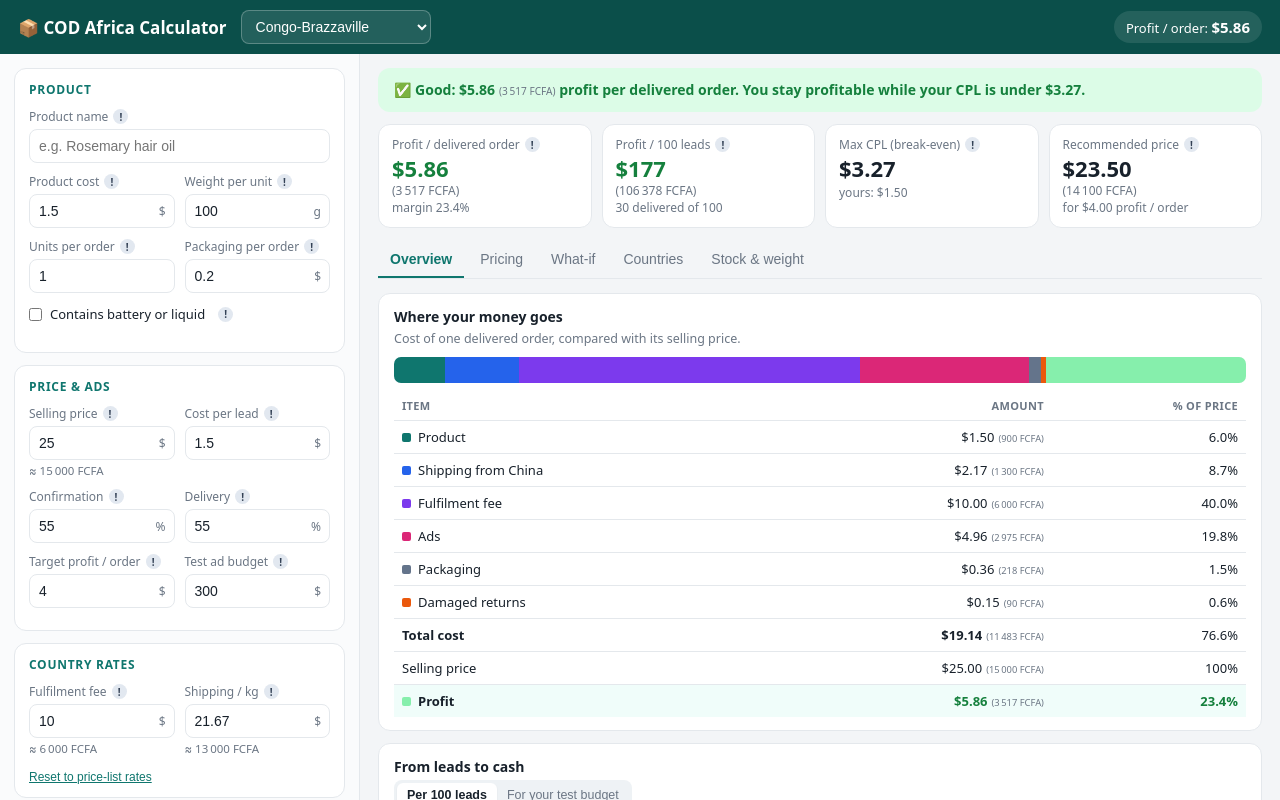
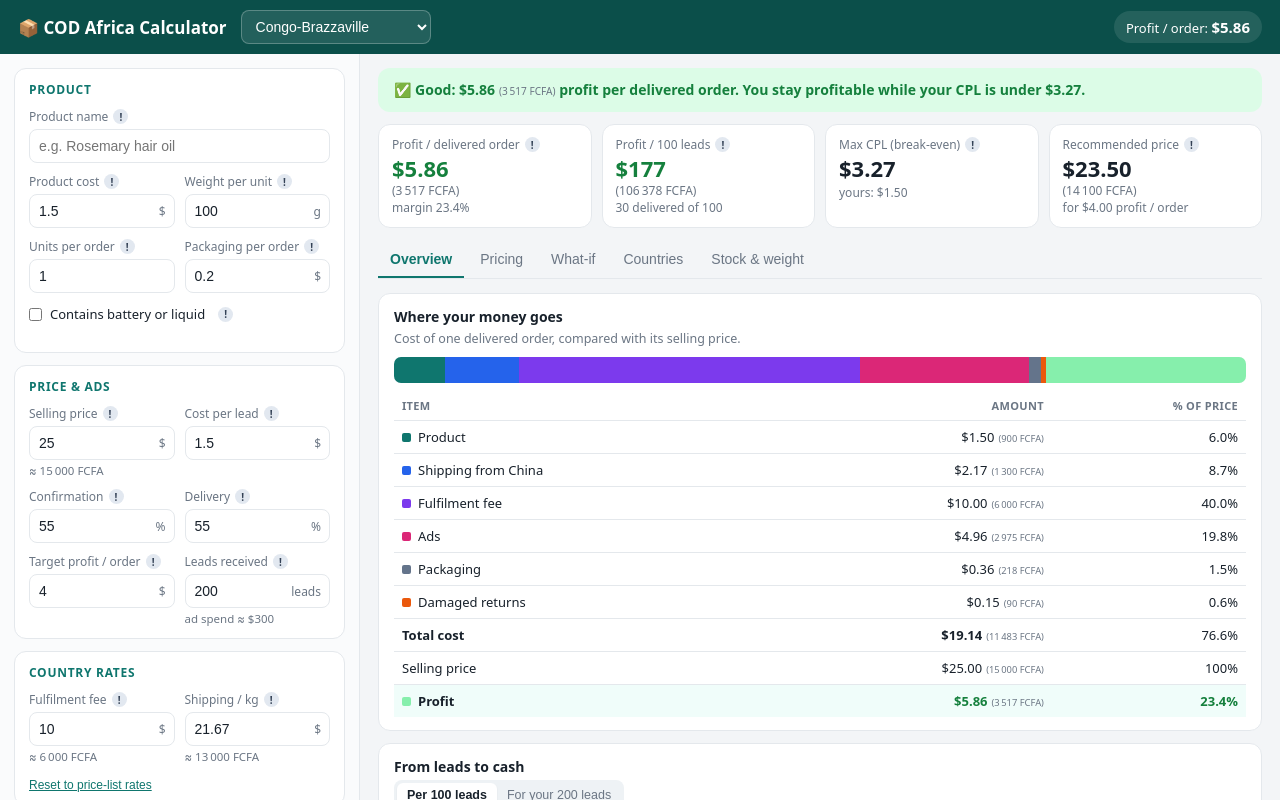
Before and after one commit to BahaKhmeissi/cod_calculator, a plain HTML site: page index.html in a window 1280 px wide. Drawn offline with Linux system fonts and the light colour scheme.

Commit message:
Add Leads received input (replaces test budget) and funnel view for your leads
Co-Authored-By: Claude Opus 5.5 <noreply@anthropic.com>
Claude-Session: https://claude.ai/code/session_018C5HA6Ap343AdpPwMeM3jn

```diff
--- a/index.html
+++ b/index.html
@@ -168,7 +168,7 @@
       </div>
       <div class="row">
         <div class="f"><label for="target">Target profit / order</label><div class="unit"><input id="target" type="number" step="any" min="0"><span>$</span></div></div>
-        <div class="f"><label for="budget">Test ad budget</label><div class="unit"><input id="budget" type="number" step="any" min="0"><span>$</span></div></div>
+        <div class="f"><label for="leads">Leads received</label><div class="unit"><input id="leads" type="number" step="1" min="0"><span>leads</span></div><div class="sub" id="leadsHint"></div></div>
       </div>
     </div>
 
@@ -222,7 +222,7 @@
       </div>
       <div class="card">
         <h4>From leads to cash</h4>
-        <div class="seg" id="funnelSeg"><button data-m="100" class="on">Per 100 leads</button><button data-m="budget">For your test budget</button></div>
+        <div class="seg" id="funnelSeg"><button data-m="100" class="on">Per 100 leads</button><button data-m="leads" id="leadsSeg">For your leads</button></div>
         <div class="funnel" id="funnel"></div>
         <div class="tbl"><table id="pnl"></table></div>
       </div>
@@ -300,7 +300,7 @@ const CUR_LABEL = {XAF:"FCFA", XOF:"FCFA", GNF:"GNF", USD:"$"};
 
 const DEFAULTS = {
   country:"CG", pname:"", cost:1.5, weight:100, units:1, extra:0.2, battery:false,
-  price:25, cpl:1.5, cr:55, dr:55, target:4, budget:300,
+  price:25, cpl:1.5, cr:55, dr:55, target:4, leads:200,
   cc:0, codPct:0, lossPct:5, rCFA:600, rGNF:8700, stock:300, overrides:{}, v:3
 };
 const STORE = "codAfricaCalc";
@@ -394,7 +394,7 @@ const TIPS = {
   cr:"Share of received orders confirmed by phone. Your partner's average: 50–55%.",
   dr:"Share of confirmed orders that are delivered and paid. Your partner's average: 50–55%.",
   target:"The profit you want on each delivered order. Used for the recommended price.",
-  budget:"What you plan to spend on ads for a test. Used in \"For your test budget\".",
+  leads:"How many orders (leads) you received or expect from your ads, before confirmation. Used in \"For your leads\" on the Results screen. Ad spend = leads × CPL.",
   fee:"Charged by the fulfilment partner on each delivered order (storage, packing, delivery, cash collection). Returned orders are not charged.",
   shipKg:"Air freight from China to this country, per kg. Multiplied by your product's weight.",
   cc:"Extra cost per lead if you pay a call centre separately. Leave 0 if confirmation is included.",
@@ -413,7 +413,7 @@ const KPI_TIPS = {
 const tipHTML = t => `<span class="tip" tabindex="0" role="button" aria-label="Info" data-tip="${t.replace(/"/g,"&quot;")}">!</span>`;
 
 // ---------- UI wiring ----------
-const FIELDS = ["pname","cost","weight","units","extra","price","cpl","cr","dr","target","budget","cc","codPct","lossPct","rCFA","rGNF","stock"];
+const FIELDS = ["pname","cost","weight","units","extra","price","cpl","cr","dr","target","leads","cc","codPct","lossPct","rCFA","rGNF","stock"];
 
 function initUI(){
   const sel = $("country");
@@ -487,6 +487,8 @@ function render(){
   // hints under inputs
   $("priceHint").textContent = cur==="USD" ? "" : "≈ "+money(m.priceUSD*m.r, cur);
   $("feeHint").textContent = cur==="USD" ? "" : "≈ "+money(m.fee, cur);
+  $("leadsHint").textContent = "ad spend ≈ "+money((+S.leads||0)*(+S.cpl||0));
+  $("leadsSeg").textContent = `For your ${Math.round(+S.leads||0)} leads`;
   $("shipHint").textContent = cur==="USD" || m.ship==null ? "" : "≈ "+money(m.ship, cur);
 
   // top badge
@@ -520,7 +522,7 @@ function render(){
     `<tr class="hl"><td><span class="dot" style="background:#86efac"></span>Profit</td><td class="${cls(m.profit)}">${L(m.profit)}</td><td class="${cls(m.profit)}">${pct(m.margin)}</td></tr>`;
 
   // ---- overview: funnel + P&L
-  const leads = funnelMode==="100" ? 100 : (+S.budget||0)/(+S.cpl||1);
+  const leads = funnelMode==="100" ? 100 : Math.max(0, +S.leads||0);
   const conf = leads*m.cr, del = conf*m.dr, ret = conf-del;
   const fmt = x => x.toFixed(x<10?1:0);
   $("funnel").innerHTML = [[leads,"leads"],[conf,"confirmed"],[del,"delivered"],[ret,"returned"]]
```
